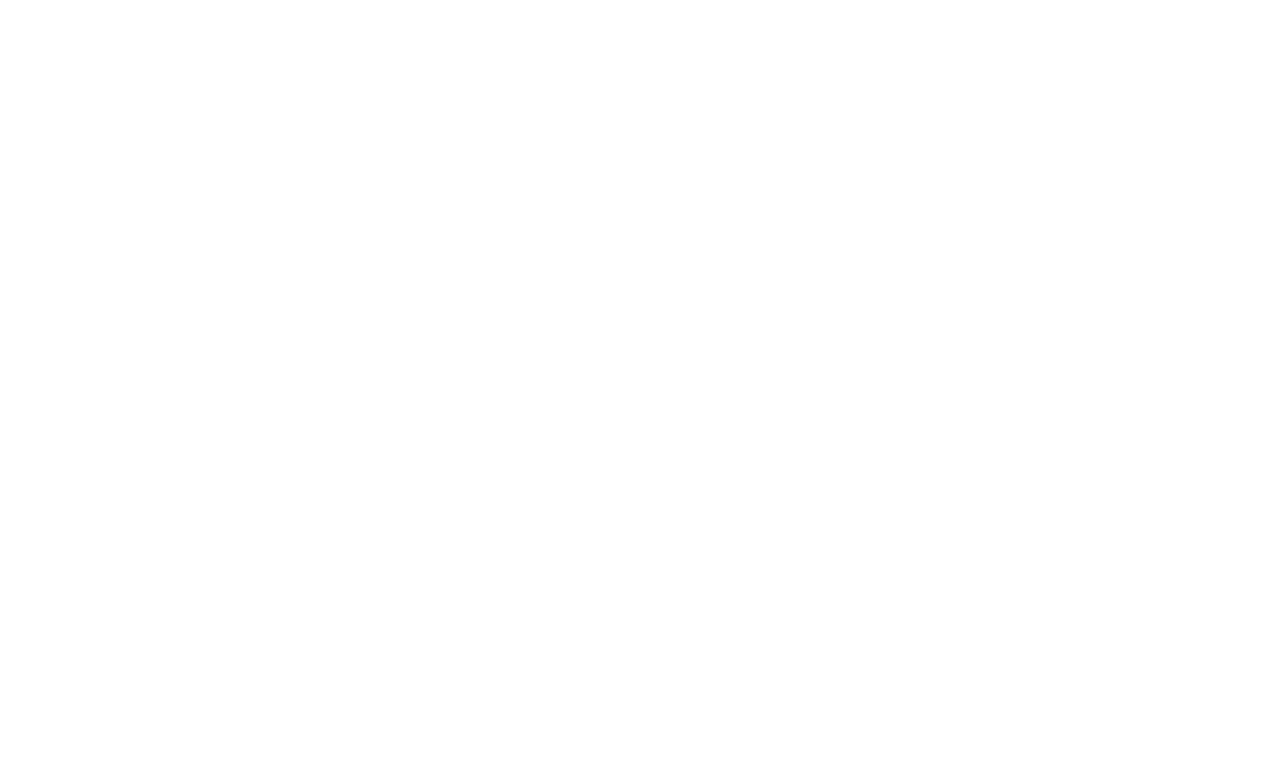
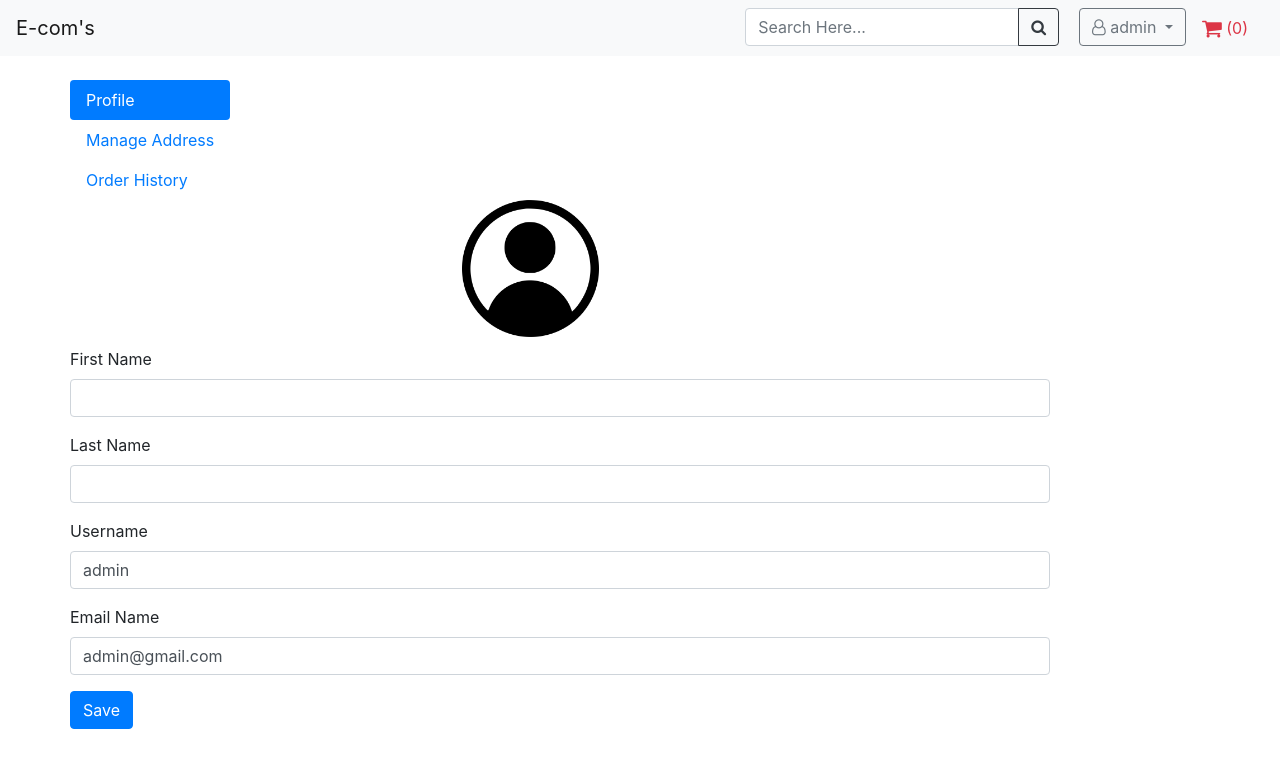
Before and after one commit to rohith612/ecom-app-dj, a Django app: page /profile/ in a window 1280 px wide. Before the commit the part shown is empty. Shown: the top 768 px of the page. Run offline with Django 3.2, Linux system fonts and the light colour scheme; a user stored in the database is signed in; data comes from the database, SQL or seed files in the repository; both versions use the stored data as it was after the commit; some libraries are stand-ins or nearby versions.

Commit message:
customer profile added

```diff
--- a/static/css/main.css
+++ b/static/css/main.css
@@ -7,3 +7,15 @@
   border: 1px solid #000000;
   padding: 10px;
 }
+.profile-image{
+    display : block;
+    margin-left : auto;
+    margin-right : auto;
+    width : 20%;
+    padding-bottom : 10px;
+
+}
+
+.image-class{
+    width : 70%;
+}
--- a/store/forms.py
+++ b/store/forms.py
@@ -2,9 +2,17 @@
 from django.contrib.auth.forms import UserCreationForm
 from django.contrib.auth.models import User
 from django import forms
+from .models import *
 
 
 class CreateUserForm(UserCreationForm):
     class Meta:
         model = User
         fields = ['first_name', 'username', 'email', 'password1', 'password2']
+
+
+class CustomerForm(ModelForm):
+    class Meta:
+        model = User
+        fields = ['first_name', 'last_name', 'username', 'email']
+        # exclude = ['password']
--- a/store/templates/store/main.html
+++ b/store/templates/store/main.html
@@ -90,7 +90,7 @@
                     </button>
                     <div class="dropdown-menu" aria-labelledby="btnGroupDrop1">
 
-                        <a class="dropdown-item" href="">Profile</a>
+                        <a class="dropdown-item" href="{% url 'profile_page' %}">Profile</a>
 
                         <a class="dropdown-item" href="{% url 'logout_page'%}">Logout</a>
                     </div>
--- a/store/templates/store/profile.html
+++ b/store/templates/store/profile.html
@@ -0,0 +1,110 @@
+{% extends 'store/main.html' %}
+{% load static %}
+{% block content %}
+
+<!-- page content starts here -->
+<div class="row">
+    <div class="col-md-12">
+        {% if messages %}
+        {% for message in messages %}
+        <div class="alert alert-{{ message.tags }}" role="alert">
+            {{ message }}
+        </div>
+        {% endfor %}
+        {% endif %}
+    </div>
+</div>
+<div class="row">
+
+    <div class="nav flex-column nav-pills" id="v-pills-tab" role="tablist" aria-orientation="vertical">
+        <a class="nav-link active" id="v-pills-home-tab" data-toggle="pill" href="#v-pills-home" role="tab"
+           aria-controls="v-pills-home" aria-selected="true">Profile</a>
+        <a class="nav-link" id="v-pills-profile-tab" data-toggle="pill" href="#v-pills-profile" role="tab"
+           aria-controls="v-pills-profile" aria-selected="false">Manage Address</a>
+        <a class="nav-link" id="v-pills-messages-tab" data-toggle="pill" href="#v-pills-messages" role="tab"
+           aria-controls="v-pills-messages" aria-selected="false">Order History</a>
+    </div>
+    <div class="tab-content" id="v-pills-tabContent">
+        <div class="tab-pane fade show active" id="v-pills-home" role="tabpanel" aria-labelledby="v-pills-home-tab">
+            <!--<div class="card card-body">-->
+            <form method="POST" action="" enctype="multipart/form-data">
+                {% csrf_token %}
+                <div class="profile-image">
+                    <img class="image-class" src="{% static 'images/user_vector.png'%}">
+                </div>
+
+                <div class="form-group">
+                    <label for="">First Name</label>
+                    {{ form.first_name}}
+                </div>
+                <div class="form-group">
+                    <label for="">Last Name</label>
+                    {{ form.last_name}}
+                </div>
+                <div class="form-group">
+                    <label for="">Username</label>
+                    {{ form.username}}
+                </div>
+                <div class="form-group">
+                    <label for="">Email Name</label>
+                    {{ form.email}}
+                </div>
+                <button type="submit" class="btn btn-primary">Save</button>
+
+            </form>
+            <!--</div>-->
+        </div>
+        <div class="tab-pane fade" id="v-pills-profile" role="tabpanel" aria-labelledby="v-pills-profile-tab">
+
+            <div class="form-group">
+                <ul class="list-group list-group-flush">
+                    {% for address in shipping_address %}
+                    <li class="list-group-item">{{address.address}},{{address.city}},{{address.state}},{{address.zip}}
+                    </li>
+                    {% endfor %}
+                </ul>
+            </div>
+
+        </div>
+        <div class="tab-pane fade" id="v-pills-messages" role="tabpanel" aria-labelledby="v-pills-messages-tab">
+
+
+        <div class="form-group">
+                <ul class="list-group list-group-flush">
+                    {% for item in orders %}
+                    <li class="list-group-item">
+                        {{item.date_ordered}},{{item.transaction_id}}
+                    </li>
+                    {% endfor %}
+                </ul>
+            </div>
+        </div>
+
+    </div>
+
+
+</div>
+
+<script>
+        var form_fields = document.getElementsByTagName('input')
+		for (var field in form_fields){
+			form_fields[field].className += ' form-control'
+		}
+
+
+
+
+
+
+
+
+
+
+
+
+
+
+</script>
+
+<!-- page content ends here -->
+{% endblock content %}
--- a/store/views.py
+++ b/store/views.py
@@ -8,7 +8,7 @@
 from django.contrib.auth import authenticate, login, logout
 from django.contrib.auth.decorators import login_required
 
-from .forms import CreateUserForm
+from .forms import CreateUserForm, CustomerForm
 from .utils import cart_data, save_cookie_item_logged_user
 
 
@@ -56,7 +56,19 @@
 # profile page
 @login_required(login_url='login_page')
 def profile(request):
-    context = {}
+    customer_details = request.user
+    form = CustomerForm(instance=customer_details)
+    if request.method == 'POST':
+        form = CustomerForm(request.POST, instance=customer_details)
+        if form.is_valid():
+            form.save()
+            messages.success(request, 'Your profile information successfully updated...')
+    data = cart_data(request)
+    cart_items = data['cart_items']
+    shipping_address = ShippingAddress.objects.filter(customer=request.user.customer)
+    orders = Order.objects.filter(customer=request.user.customer, complete=True)
+    context = {'form': form, 'cart_items': cart_items,
+               'shipping_address': shipping_address, 'orders': orders}
     return render(request, 'store/profile.html', context)
 
 
```
Also changed, not shown: store/templates/store/home.html (+1 -8 lines), db.sqlite3, static/images/user_vector.png (added), store/templates/store/address.html (added).
